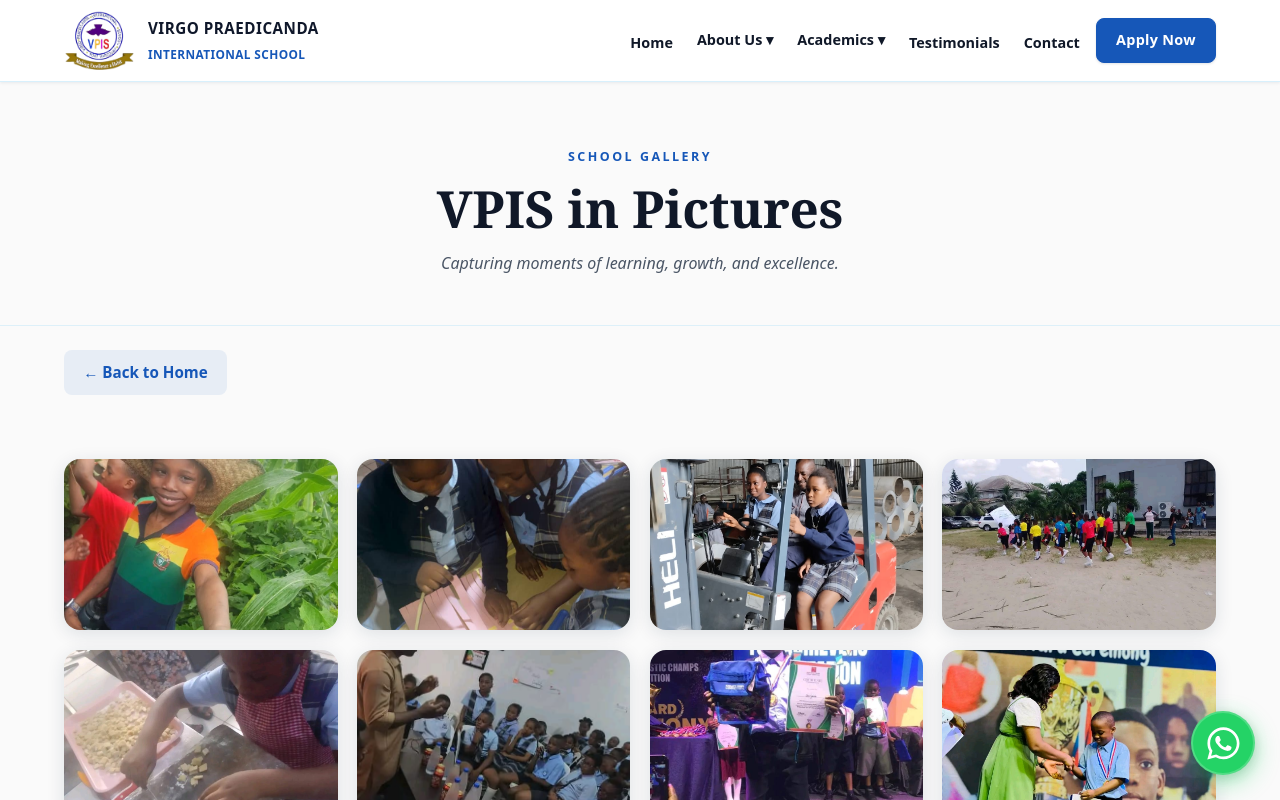
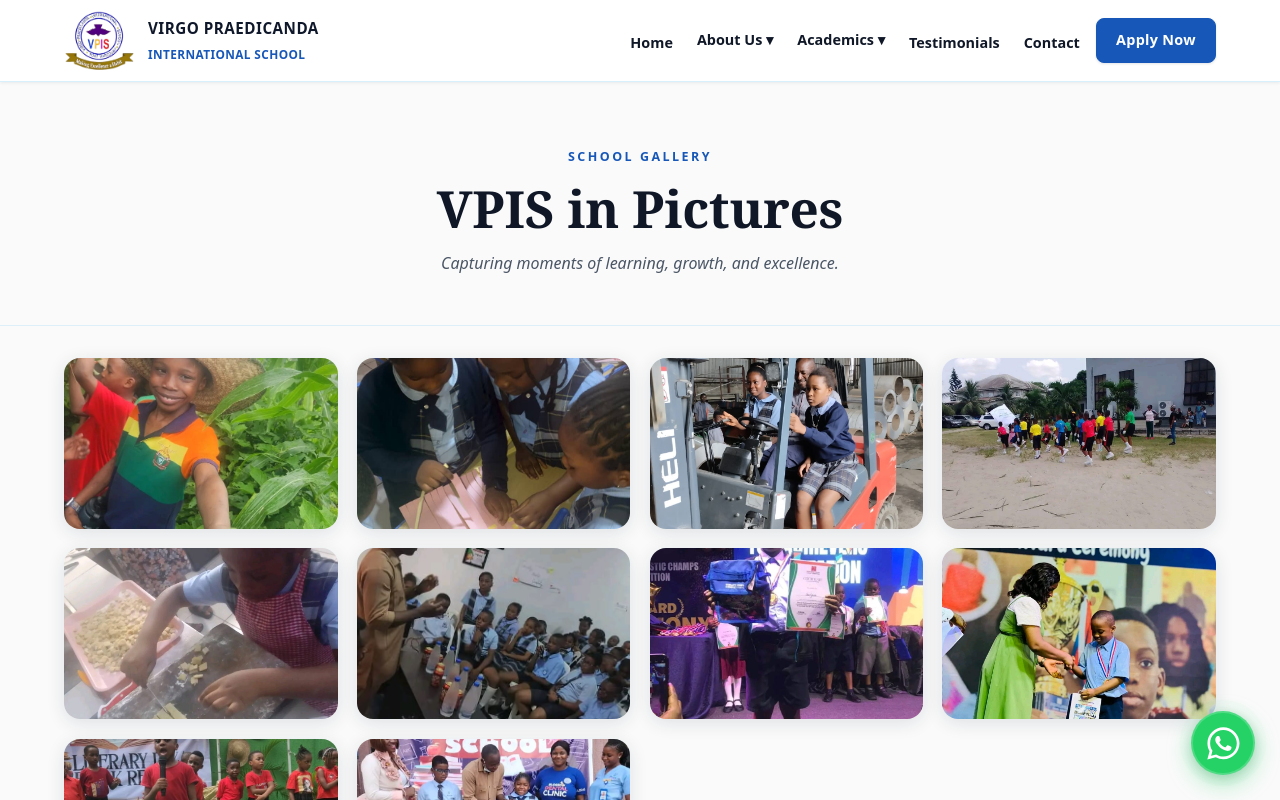
Before and after one commit to Abas-dev/VIRGO-PRAEDICANDA-landing, a React (Vite) app: page /vpis-pictures in a window 1280 px wide. Shown: the top 800 px of the page. Built offline with nearby package versions, Linux system fonts and the light colour scheme.

Commit message:
Update VPISPictures.jsx

```diff
--- a/src/pages/VPISPictures.jsx
+++ b/src/pages/VPISPictures.jsx
@@ -1,5 +1,4 @@
 import { useState, useEffect } from 'react';
-import { Link } from 'react-router-dom';
 import Navbar from '../components/Navbar';
 
 const VPISPictures = () => {
@@ -235,8 +234,6 @@
 
       <div className="content">
         <div className="container">
-          <Link to="/" className="back-link">← Back to Home</Link>
-
           {!currentFolder && (
             <div className="gallery-folders-grid">
               {galleryFolders.map((folder) => (
```
